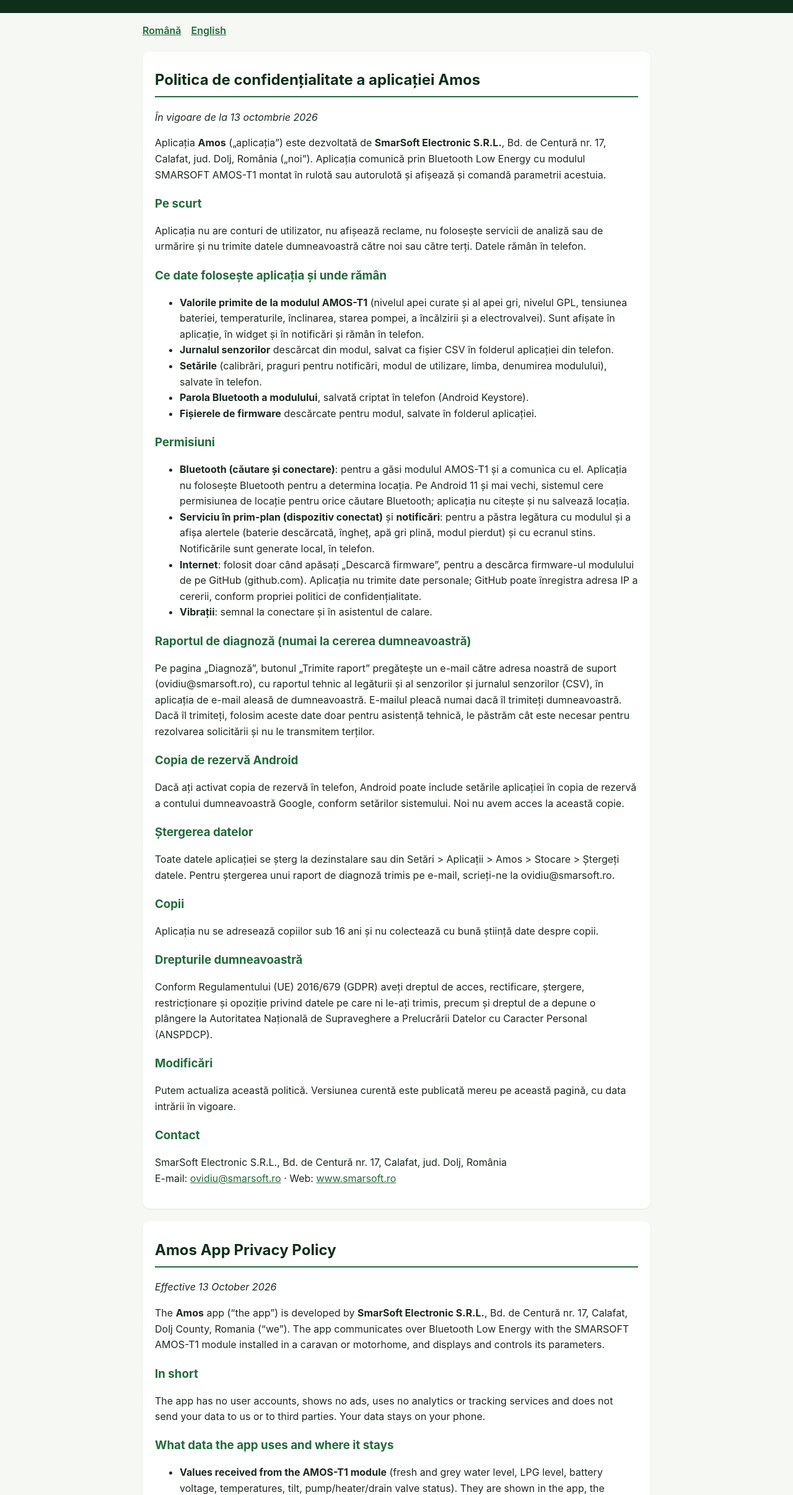
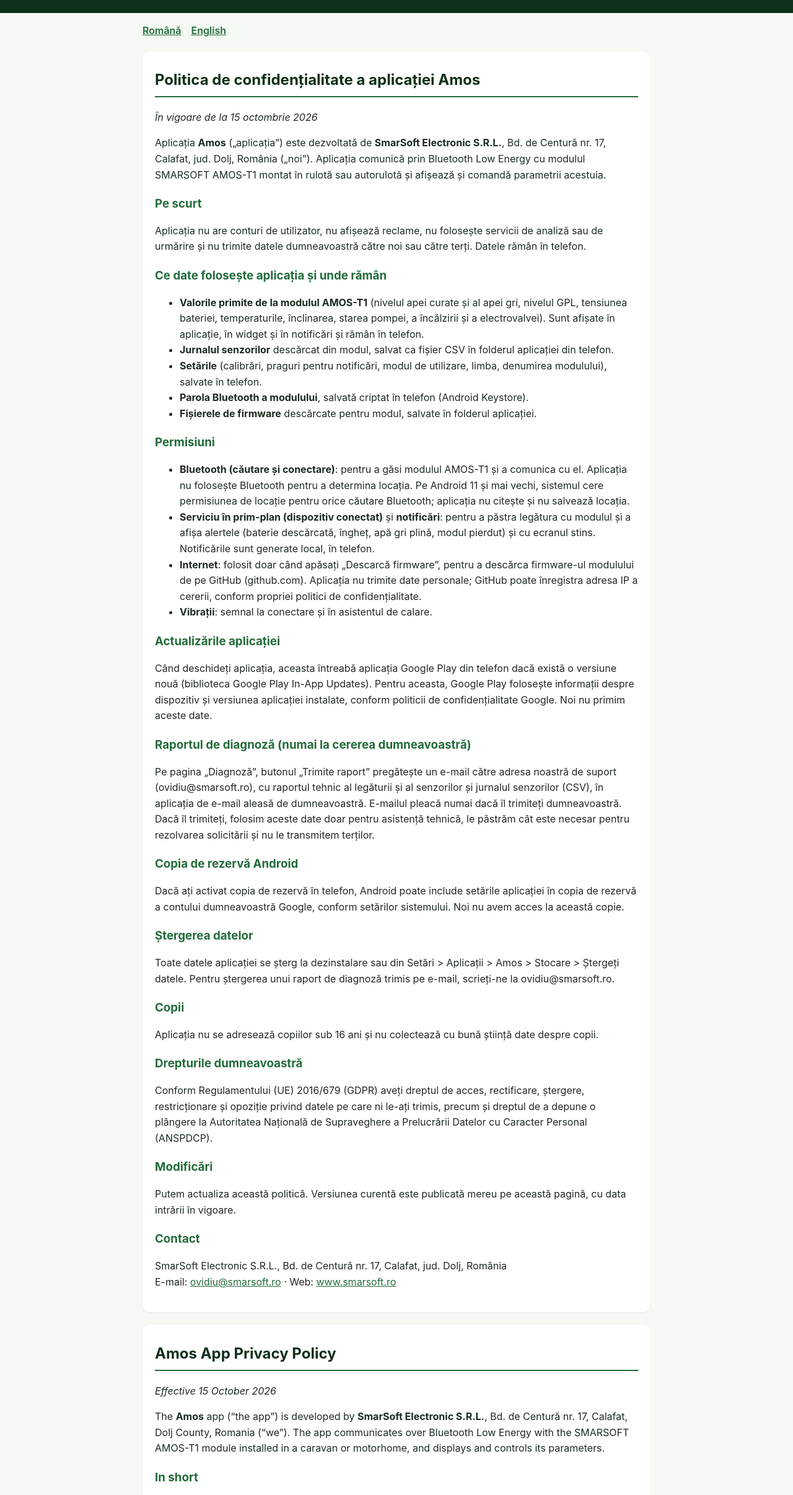
Before and after one commit to ovidiu-smarsoft/amos, a plain HTML site: page index.html in a window 1280 px wide. Shown: the part 95-2507 px from the top of the page at 62% size. Drawn offline with Linux system fonts and the light colour scheme.

Commit message:
Politica de confidentialitate: actualizarile aplicatiei (15.10.2026)

```diff
--- a/index.html
+++ b/index.html
@@ -31,7 +31,7 @@
 
 <section id="ro" lang="ro">
 <h2>Politica de confidențialitate a aplicației Amos</h2>
-<p><em>În vigoare de la 13 octombrie 2026</em></p>
+<p><em>În vigoare de la 15 octombrie 2026</em></p>
 
 <p>Aplicația <strong>Amos</strong> („aplicația”) este dezvoltată de <strong>SmarSoft Electronic S.R.L.</strong>,
 Bd. de Centură nr. 17, Calafat, jud. Dolj, România („noi”). Aplicația comunică prin Bluetooth Low Energy cu
@@ -68,6 +68,11 @@
   <li><strong>Vibrații</strong>: semnal la conectare și în asistentul de calare.</li>
 </ul>
 
+<h3>Actualizările aplicației</h3>
+<p>Când deschideți aplicația, aceasta întreabă aplicația Google Play din telefon dacă există o versiune nouă
+(biblioteca Google Play In-App Updates). Pentru aceasta, Google Play folosește informații despre dispozitiv și
+versiunea aplicației instalate, conform politicii de confidențialitate Google. Noi nu primim aceste date.</p>
+
 <h3>Raportul de diagnoză (numai la cererea dumneavoastră)</h3>
 <p>Pe pagina „Diagnoză”, butonul „Trimite raport” pregătește un e-mail către adresa noastră de suport
 (ovidiu@smarsoft.ro), cu raportul tehnic al legăturii și al senzorilor și jurnalul senzorilor (CSV), în
@@ -103,7 +108,7 @@
 
 <section id="en" lang="en">
 <h2>Amos App Privacy Policy</h2>
-<p><em>Effective 13 October 2026</em></p>
+<p><em>Effective 15 October 2026</em></p>
 
 <p>The <strong>Amos</strong> app (“the app”) is developed by <strong>SmarSoft Electronic S.R.L.</strong>,
 Bd. de Centură nr. 17, Calafat, Dolj County, Romania (“we”). The app communicates over Bluetooth Low Energy
@@ -141,6 +146,11 @@
   <li><strong>Vibration</strong>: a signal on connection and in the levelling assistant.</li>
 </ul>
 
+<h3>App updates</h3>
+<p>When you open the app, it asks the Google Play app on your phone whether a new version is available (Google
+Play In-App Updates library). To do so, Google Play uses information about the device and the installed app
+version, under Google's privacy policy. We do not receive this data.</p>
+
 <h3>Diagnostic report (only on your request)</h3>
 <p>On the “Diagnostics” page, the “Send report” button prepares an e-mail to our support address
 (ovidiu@smarsoft.ro) with the technical report of the connection and sensors and the sensor log (CSV), in
```
